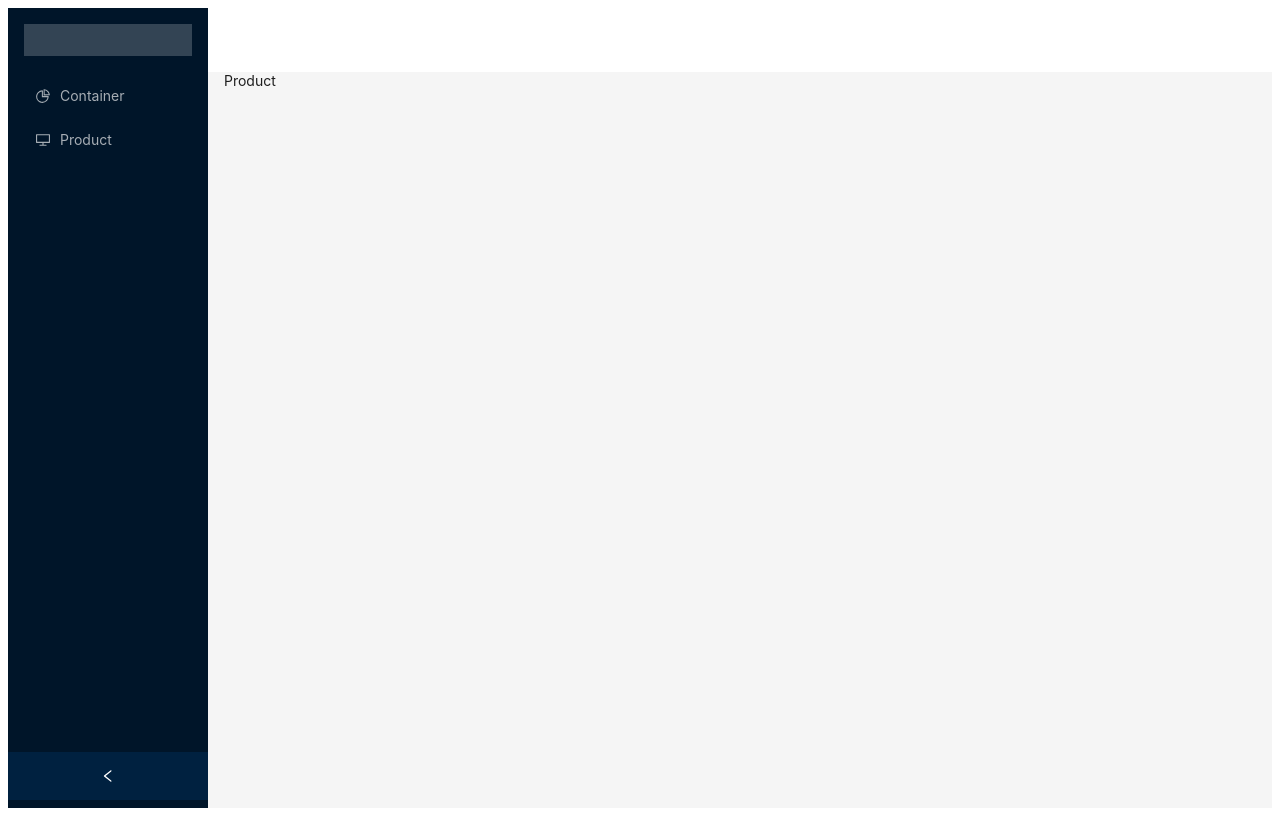
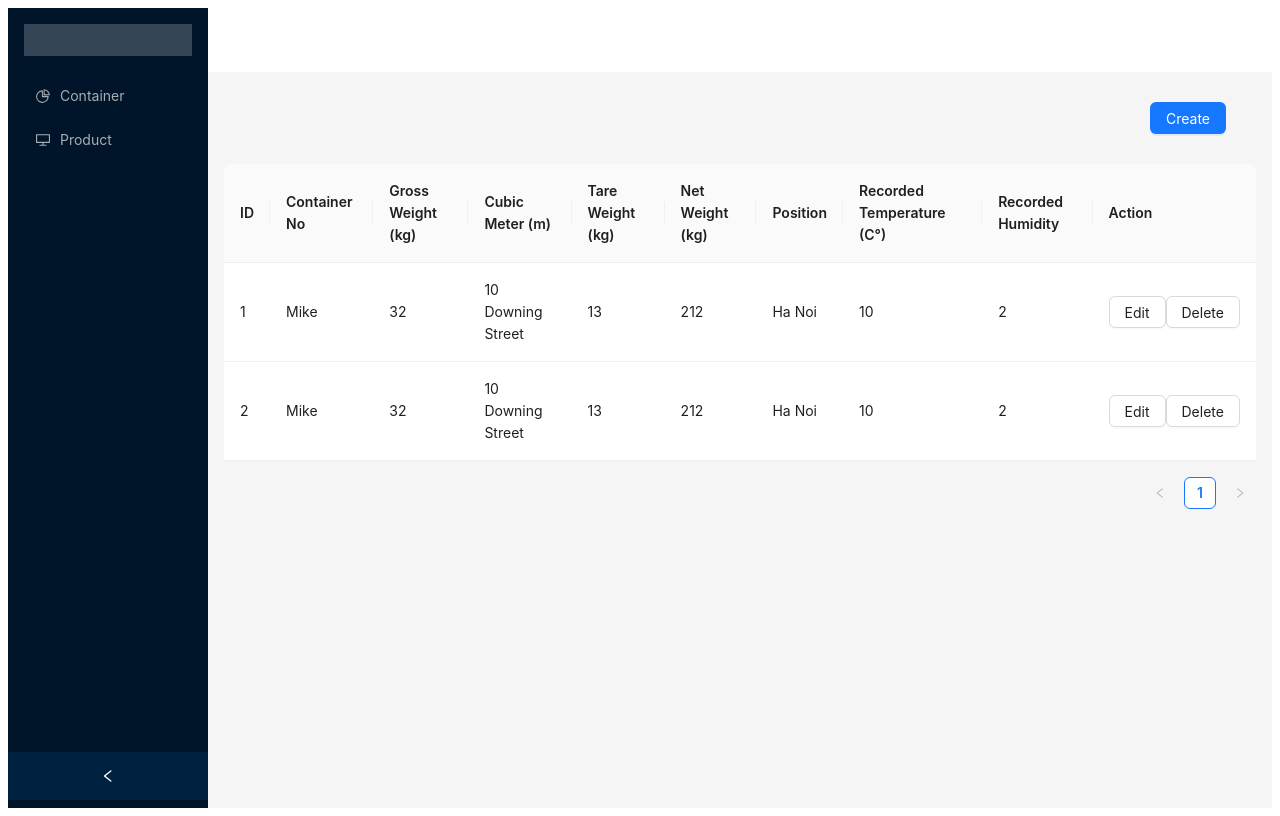
Before and after one commit to Iot-k64/FE-iot, a React (Create React App) app: page /product in a window 1280 px wide. Built offline with nearby package versions, Linux system fonts and the light colour scheme.

Commit message:
add product page

```diff
--- a/package.json
+++ b/package.json
@@ -24,12 +24,6 @@
     "test": "react-scripts test",
     "eject": "react-scripts eject"
   },
-  "eslintConfig": {
-    "extends": [
-      "react-app",
-      "react-app/jest"
-    ]
-  },
   "browserslist": {
     "production": [
       ">0.2%",
--- a/src/components/Modal/Modal.js
+++ b/src/components/Modal/Modal.js
@@ -1,5 +1,5 @@
 import React from 'react';
-
+import {  Modal as ModalAntd } from 'antd';
 export default function Modal({
   isModalOpen,
   onOk,
@@ -8,13 +8,13 @@ export default function Modal({
   children
 }) {
   return (
-    <Modal
+    <ModalAntd
       title={title}
       open={isModalOpen}
       onOk={onOk}
       onCancel={onCancel}
     >
       {children}
-    </Modal>
+    </ModalAntd>
   );
 }
--- a/src/layouts/AdminLayout.js
+++ b/src/layouts/AdminLayout.js
@@ -3,7 +3,7 @@ import { Layout, Menu, theme } from 'antd';
 import { Content, Header } from 'antd/es/layout/layout';
 import Sider from 'antd/es/layout/Sider';
 import React, { useState } from 'react';
-import { Outlet, useNavigate } from 'react-router-dom';
+import { Link, Outlet, useNavigate } from 'react-router-dom';
 
 function getItem(label, key, icon, children) {
   return {
@@ -14,8 +14,8 @@ function getItem(label, key, icon, children) {
   };
 }
 const items = [
-  getItem('Container', 'container', <PieChartOutlined />),
-  getItem('Product', 'product', <DesktopOutlined />)
+  getItem('Container', 'container', <Link to="/container"><PieChartOutlined /></Link>),
+  getItem('Product', 'product', <Link to="/product"><DesktopOutlined /></Link>)
 ];
 
 export default function AdminLayout() {
--- a/src/layouts/AppFrame.js
+++ b/src/layouts/AppFrame.js
@@ -9,9 +9,9 @@ export default function AppFrame() {
   return (
     <Routes>
       <Route path="/" element={<AdminLayout />}>
-        <Route path="/login" element={<Login />} />
-        <Route path="/container" element={<Container />} />
-        <Route path="/product" element={<Product />} />
+        {/* <Route path="login" element={<Login />} /> */}
+        <Route path="container" element={<Container />} />
+        <Route path="product" element={<Product />} />
       </Route>
     </Routes>
   );
--- a/src/pages/Container/Container.js
+++ b/src/pages/Container/Container.js
@@ -1,5 +1,5 @@
 import React, { useState } from 'react';
-import { Button, Layout, Table } from 'antd';
+import { Button, Form, Input, Layout, Table } from 'antd';
 import './Container.css';
 import Modal from '../../components/Modal/Modal';
 
@@ -13,7 +13,7 @@ const dataSource = [
     position: 'Ha Noi',
     netWeight: 212,
     recordedTemperature: 10,
-    recordedHumidity: 2
+    recordedHumidity: 2,
   },
   {
     id: '2',
@@ -50,12 +50,12 @@ const columns = [
     key: 'cubicMeter'
   },
   {
-    title: 'tareWeight (kg)',
+    title: 'Tare Weight (kg)',
     dataIndex: 'tareWeight',
     key: 'tareWeight'
   },
   {
-    title: 'netWeight (kg)',
+    title: 'Net Weight (kg)',
     dataIndex: 'netWeight',
     key: 'netWeight'
   },
@@ -73,9 +73,22 @@ const columns = [
     title: 'Recorded Humidity',
     dataIndex: 'recordedHumidity',
     key: 'recordedHumidity'
+  },
+  {
+    title: 'Action',
+    dataIndex: 'action',
+    key: 'action',
+    render: () => {
+      return (
+        <div style={{'display': 'flex'}}>
+          <Button>Edit</Button>
+          <Button>Delete</Button>
+        </div>
+      )
+    }
   }
 ];
-export default function Container() {
+export default function   Container() {
   const [isModalOpen, setIsModalOpen] = useState(false);
 
   const showModal = () => {
@@ -90,23 +103,83 @@ export default function Container() {
     setIsModalOpen(false);
   };
   return (
-    <Layout>
+    <>
       <div className="container-header">
-        <Button type="primary" onClick={showModal}>
+        <Button  type="primary" onClick={showModal}>
           Create
         </Button>
       </div>
+
+      <Table dataSource={dataSource} columns={columns} />
       <Modal
         title="Create container"
         isModalOpen={isModalOpen}
         onOk={handleOk}
         onCancel={handleCancel}
       >
-        <p>Some contents...</p>
-        <p>Some contents...</p>
-        <p>Some contents...</p>
+       <Form
+       labelCol={{
+          span: 8,
+        }}
+        wrapperCol={{
+          span: 16,
+        }}
+        style={{
+          maxWidth: 600,
+        }}
+        initialValues={{
+          remember: true,
+        }}>
+          <Form.Item
+            label="Container NO"
+            name="containerNo"
+          >
+            <Input />
+          </Form.Item>
+          <Form.Item
+            label="Gross Weight"
+            name="grossWeight"
+          >
+            <Input />
+          </Form.Item>
+          <Form.Item
+            label="Cubic Meter"
+            name="cubicMeter"
+          >
+            <Input />
+          </Form.Item>
+          <Form.Item
+            label="Tare Weight"
+            name="tareWeight"
+          >
+            <Input />
+          </Form.Item>
+          <Form.Item
+            label="Net Weight"
+            name="netWeight"
+          >
+            <Input />
+          </Form.Item>
+          <Form.Item
+            label="Position"
+            name="position"
+          >
+            <Input />
+          </Form.Item>
+          <Form.Item
+            label="Recorded Temperature"
+            name="recordedTemperature"
+          >
+            <Input />
+          </Form.Item>
+          <Form.Item
+            label="Recorded Humidity"
+            name="recordedHumidity"
+          >
+            <Input />
+          </Form.Item>
+       </Form>
       </Modal>
-      <Table dataSource={dataSource} columns={columns} />
-    </Layout>
+    </>
   );
 }
--- a/src/pages/Product/Product.js
+++ b/src/pages/Product/Product.js
@@ -1,5 +1,168 @@
-import React from 'react';
+import { Button, Form, Input, Table } from 'antd';
+import React, { useState } from 'react';
+import Modal from '../../components/Modal/Modal';
+
+const dataSource = [
+  {
+    id: '1',
+    containerNo: 'Mike',
+    grossWeight: 32,
+    cubicMeter: '10 Downing Street',
+    tareWeight: 13,
+    position: 'Ha Noi',
+    netWeight: 212,
+    recordedTemperature: 10,
+    recordedHumidity: 2
+  },
+  {
+    id: '2',
+    containerNo: 'Mike',
+    grossWeight: 32,
+    cubicMeter: '10 Downing Street',
+    tareWeight: 13,
+    position: 'Ha Noi',
+    netWeight: 212,
+    recordedTemperature: 10,
+    recordedHumidity: 2
+  }
+];
+
+const columns = [
+  {
+    title: 'ID',
+    dataIndex: 'id',
+    key: 'id'
+  },
+  {
+    title: 'Container No',
+    dataIndex: 'containerNo',
+    key: 'containerNo'
+  },
+  {
+    title: 'Gross Weight (kg)',
+    dataIndex: 'grossWeight',
+    key: 'grossWeight'
+  },
+  {
+    title: 'Cubic Meter (m)',
+    dataIndex: 'cubicMeter',
+    key: 'cubicMeter'
+  },
+  {
+    title: 'Tare Weight (kg)',
+    dataIndex: 'tareWeight',
+    key: 'tareWeight'
+  },
+  {
+    title: 'Net Weight (kg)',
+    dataIndex: 'netWeight',
+    key: 'netWeight'
+  },
+  {
+    title: 'Position',
+    dataIndex: 'position',
+    key: 'position'
+  },
+  {
+    title: 'Recorded Temperature (C°)',
+    dataIndex: 'recordedTemperature',
+    key: 'recordedTemperature'
+  },
+  {
+    title: 'Recorded Humidity',
+    dataIndex: 'recordedHumidity',
+    key: 'recordedHumidity'
+  },
+  {
+    title: 'Action',
+    dataIndex: 'action',
+    key: 'action',
+    render: () => {
+      return (
+        <div style={{ display: 'flex' }}>
+          <Button>Edit</Button>
+          <Button>Delete</Button>
+        </div>
+      );
+    }
+  }
+];
 
 export default function Product() {
-  return <div>Product</div>;
+  const [isModalOpen, setIsModalOpen] = useState(false);
+
+  const showModal = () => {
+    setIsModalOpen(true);
+  };
+
+  const handleOk = () => {
+    setIsModalOpen(false);
+  };
+
+  const handleCancel = () => {
+    setIsModalOpen(false);
+  };
+  return (
+    <>
+      <div className="container-header">
+        <Button type="primary" onClick={showModal}>
+          Create
+        </Button>
+      </div>
+
+      <Table dataSource={dataSource} columns={columns} />
+      <Modal
+        title="Create container"
+        isModalOpen={isModalOpen}
+        onOk={handleOk}
+        onCancel={handleCancel}
+      >
+        <Form
+          labelCol={{
+            span: 8
+          }}
+          wrapperCol={{
+            span: 16
+          }}
+          style={{
+            maxWidth: 600
+          }}
+          initialValues={{
+            remember: true
+          }}
+        >
+          <Form.Item label="Container NO" name="containerNo">
+            <Input />
+          </Form.Item>
+          <Form.Item label="Gross Weight" name="grossWeight">
+            <Input />
+          </Form.Item>
+          <Form.Item label="Cubic Meter" name="cubicMeter">
+            <Input />
+          </Form.Item>
+          <Form.Item label="Tare Weight" name="tareWeight">
+            <Input />
+          </Form.Item>
+          <Form.Item label="Net Weight" name="netWeight">
+            <Input />
+          </Form.Item>
+          <Form.Item label="Position" name="position">
+            <Input />
+          </Form.Item>
+          <Form.Item
+            label="Recorded Temperature"
+            name="recordedTemperature"
+          >
+            <Input />
+          </Form.Item>
+          <Form.Item
+            label="Recorded Humidity"
+            name="recordedHumidity"
+          >
+            <Input />
+          </Form.Item>
+        </Form>
+      </Modal>
+    </>
+  );
 }
```
Also changed, not shown: 2 other files (tests, documents, lock files or other folders).
